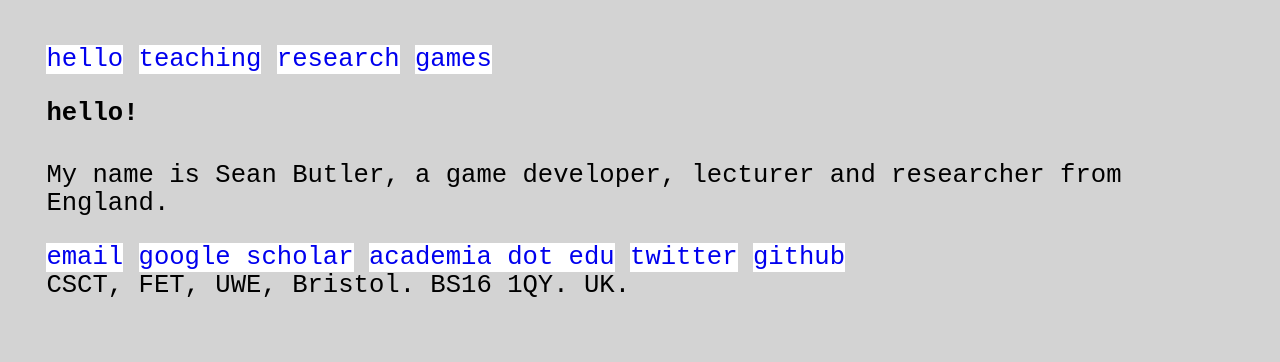
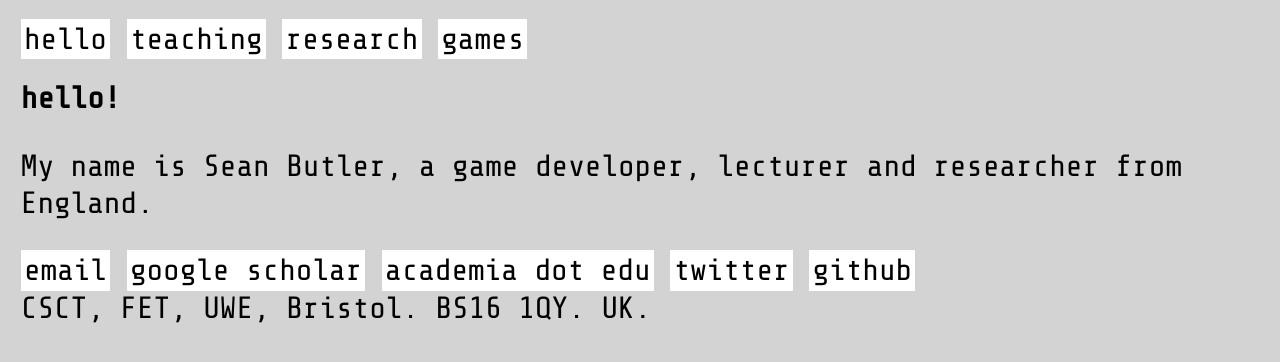
Before and after one commit to seanbutler/www.seanbutler.net, a Jekyll site: the page built from index.html, in a window 1280 px wide. Shown: the top 362 px of the page. Built offline with Jekyll 4.4.1, drawn with Linux system fonts in a browser that asks for light colours.

Commit message:
tweaked font

```diff
--- a/_layouts/default.html
+++ b/_layouts/default.html
@@ -1,9 +1,9 @@
-
 <!DOCTYPE html>
 <html>
 	<head>
 		<title>{{ page.title }}</title>
 		<link rel="stylesheet" type="text/css" href="/css/main.css">
+		<link href="https://fonts.googleapis.com/css?family=Share+Tech+Mono" rel="stylesheet">
 	</head>
 
 	<canvas>
--- a/css/main.css
+++ b/css/main.css
@@ -1,23 +1,30 @@
 html {
-    margin: 3vw 3vw 3vw 3vw;
-    font-family: monospace;
-    font-size: 2vw;
-    line-height: 2.2vw;
+    margin: 1vw 1vw 1vw 1vw;
+    font-family: 'Share Tech Mono', monospace;
+    font-size: 2.4vw;
+    line-height: 2.9vw;
     background-color: lightgrey;
+    font-weight: lighter;
 }
 
 h1, h2, h3, h4, h5, h6 {
-    font-size: 2vw;
-    line-height: 3.5vw;
+    font-size: 2.4vw;
+    line-height: 3.0vw;
+    font-weight: bold;
 }
 
 a {
     background-color: white;
     text-decoration: none;
+    color: black;
+    /*margin: 1vw;*/
+    padding: 0.25vw;
 }
 
 a[href]:hover {
-    background-color: black;
+
+    background-color: orange;
+    /*background-color: black;*/
 }
 
 canvas {
```
